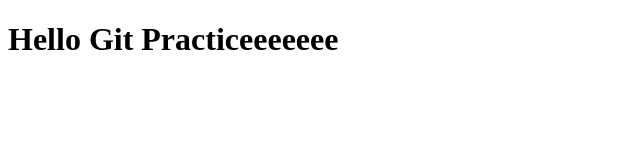
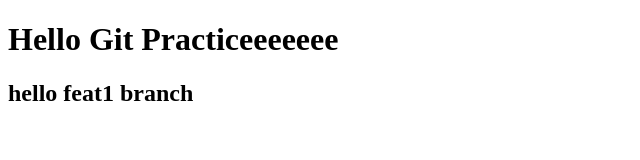
Before and after one commit to Arch2797/gitpract, a plain HTML site: page index.html in a window 1280 px wide. Shown: the whole page, without its empty margins (0-640 px from the left). Drawn offline with Linux system fonts and the light colour scheme.

Commit message:
new line added to index

```diff
--- a/index.html
+++ b/index.html
@@ -4,6 +4,7 @@
 	</head>
 	<body>
 		<h1>Hello Git Practiceeeeeee</h1>
+		<h2>hello feat1 branch</h2>
 	</body>
 
 	</html>
```
Also changed, not shown: 1 other file.
